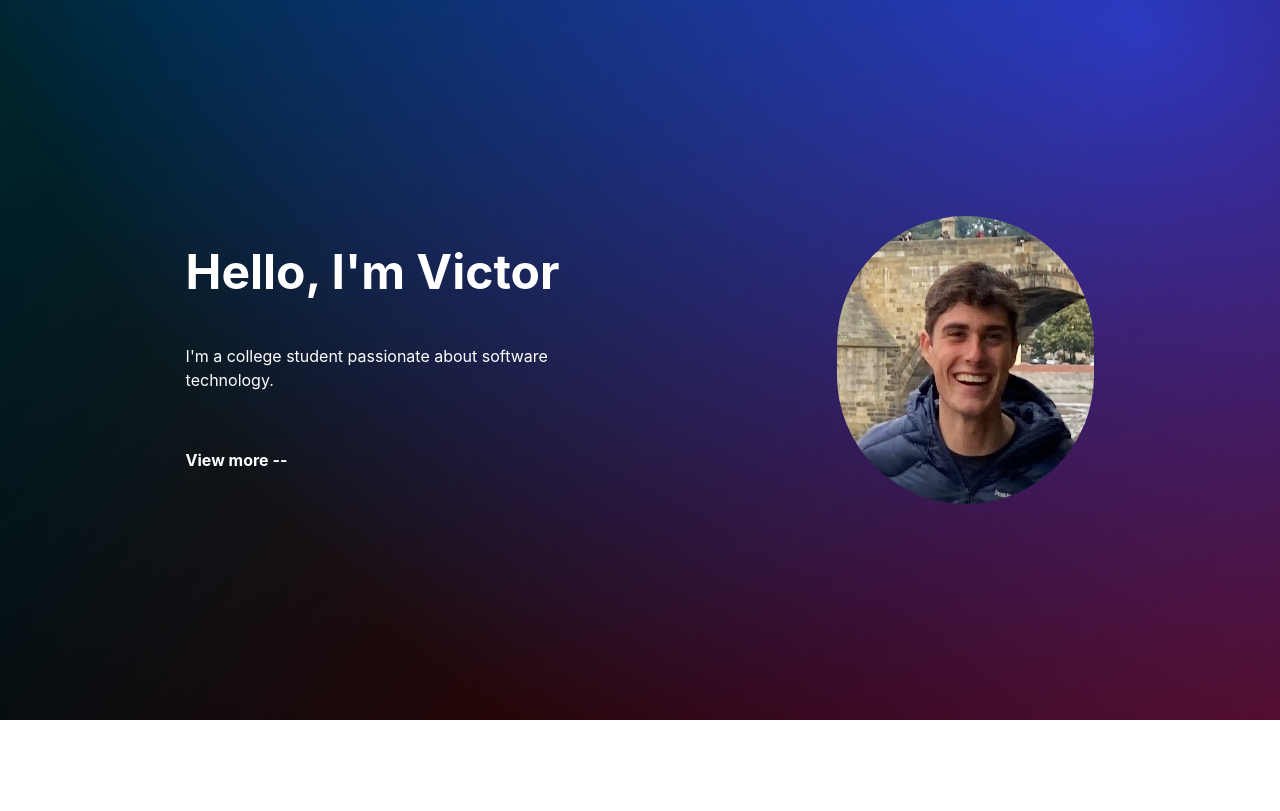
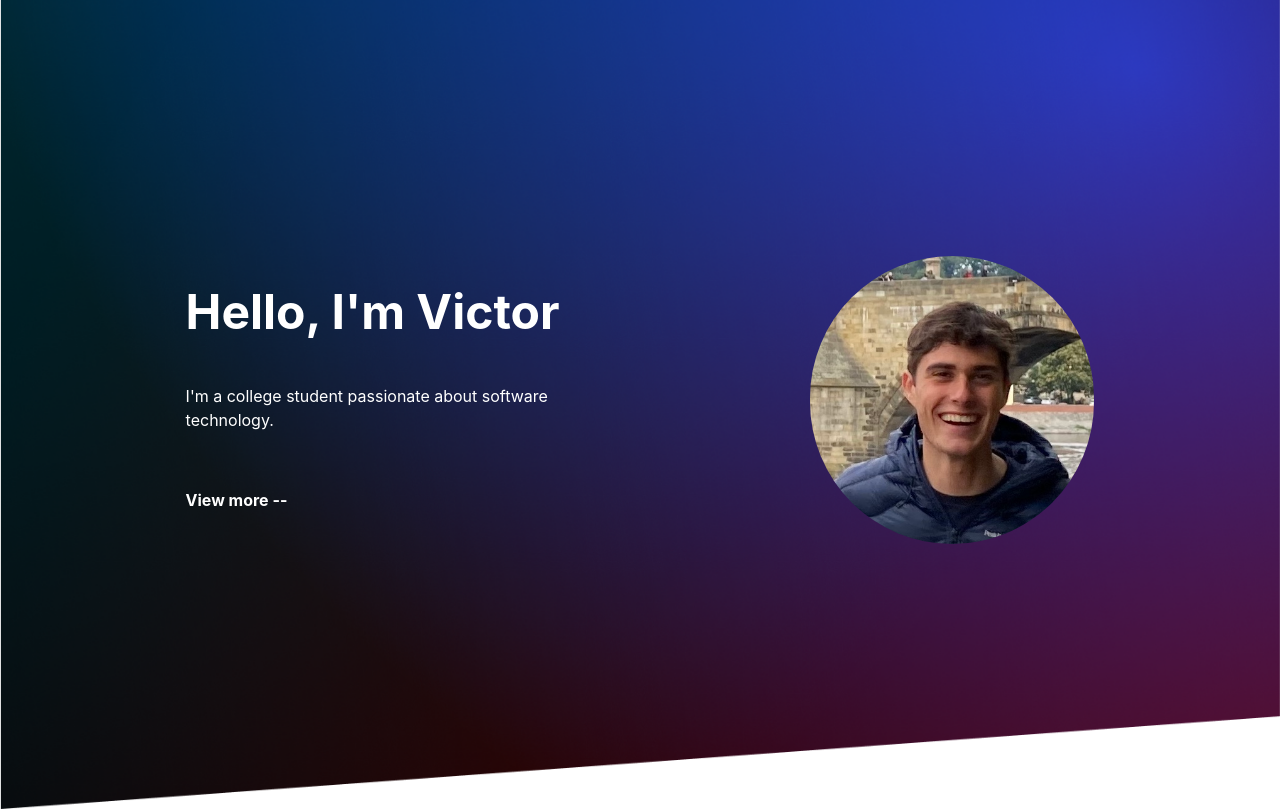
Before and after one commit to Vicba/personal_website, a React (Create React App) app: page / in a window 1280 px wide. Shown: the top 811 px of the page. Built offline with nearby package versions, Linux system fonts and the light colour scheme.

Commit message:
fix background image hero section

```diff
--- a/src/pages/Hero.jsx
+++ b/src/pages/Hero.jsx
@@ -1,13 +1,16 @@
 import React from 'react'
 
 
+import Image from '../assets/images/bg.png'
 import Profile_image from './../components/Profile_image'
+
 
 export default function hero() {
     return (
-        <section id="hero" className='md:h-[90vh] w-full bg-hero bg-no-repeat bg-cover bg-center bg-fixed text-white flex items-center justify-center py-28 md:my-0'>
+        <section id='hero' className='w-full h-screen relative flex items-center justify-center'>
+            <img src={Image} alt="" className='w-full h-full object-cover top-0 left-0 lg:h-auto' />
 
-            <div className="flex flex-col-reverse items-center space-y-25 md:flex-row md:space-x-60 md:space-y-0">
+            <div className='absolute top-0 w-full h-full flex flex-col-reverse items-center justify-center text-center text-white p-4 mx-auto md:flex-row'>
                 <div className="flex flex-col space-y-12 md:w-1/2">
                     <h1 className="max-w-md text-4xl font-bold text-center md:text-5xl md:text-left">
                         Hello, I'm Victor
@@ -25,6 +28,5 @@ export default function hero() {
                 </div>
             </div>
         </section>
-
     )
 }
--- a/tailwind.config.js
+++ b/tailwind.config.js
@@ -15,7 +15,7 @@ module.exports = {
         'white': '#ffffff'
       },
       backgroundImage: {
-        'hero': "url('./assets/images/hero-bg.png')"
+        'hero': "url('./assets/images/bg.png')"
       }
     },
   },
```
Also changed, not shown: src/assets/images/bg.png (added).
